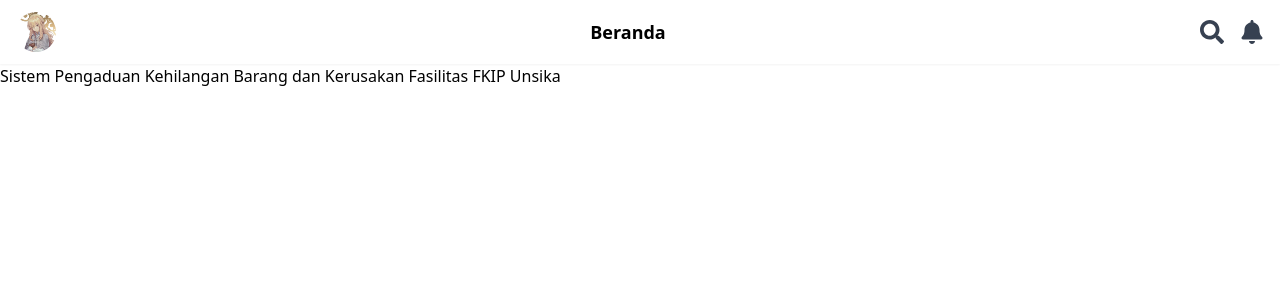
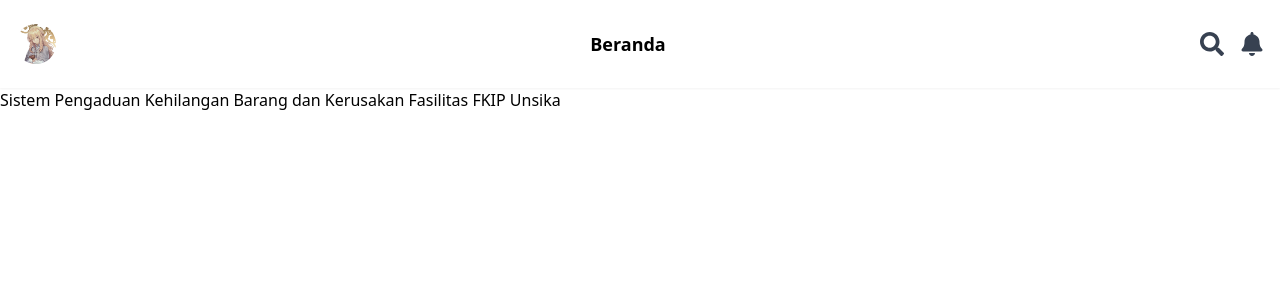
Before and after one commit to Jonathan0823/kehilangan-fkip, a Next.js app: page / in a window 1280 px wide. Shown: the top 300 px of the page. Built offline with nearby package versions, Linux system fonts and the light colour scheme.

Commit message:
update navbar

```diff
--- a/app/components/navbar.tsx
+++ b/app/components/navbar.tsx
@@ -5,7 +5,7 @@ import { FaBell, FaSearch } from "react-icons/fa";
 
 export default function Navbar() {
   return (
-    <div className="w-full bg-white shadow-sm py-3 px-4 flex items-center justify-between">
+    <div className="w-full bg-white shadow-sm py-6 px-4 flex items-center justify-between">
       <div className="flex items-center">
         <Image
           src="/111233.png"
@@ -15,7 +15,6 @@ export default function Navbar() {
             className="w-10 h-10 rounded-full object-cover"
         />
       </div>
-
 
       <div className="flex-grow text-center">
         <h1 className="text-lg font-semibold">Beranda</h1>
```
